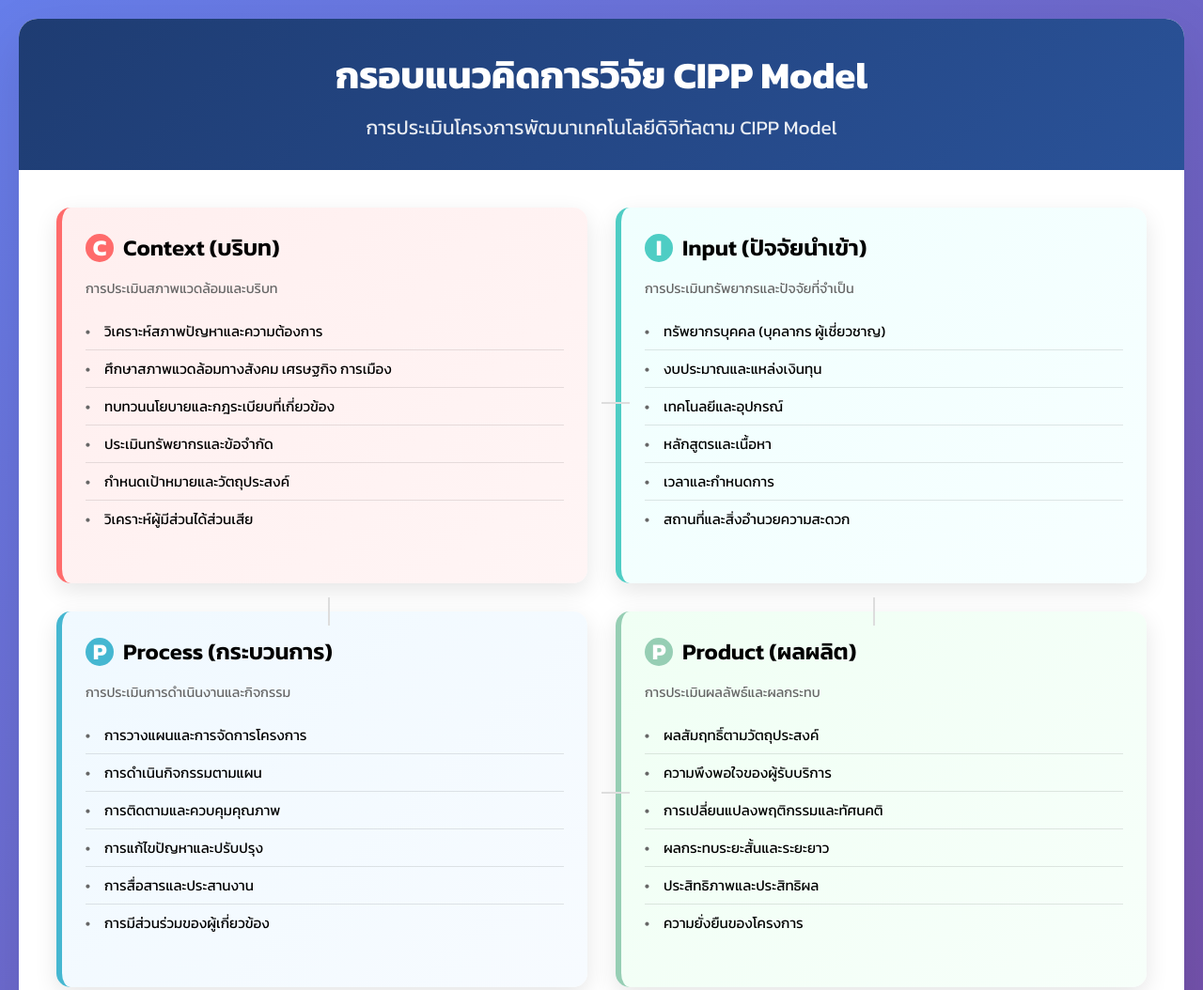
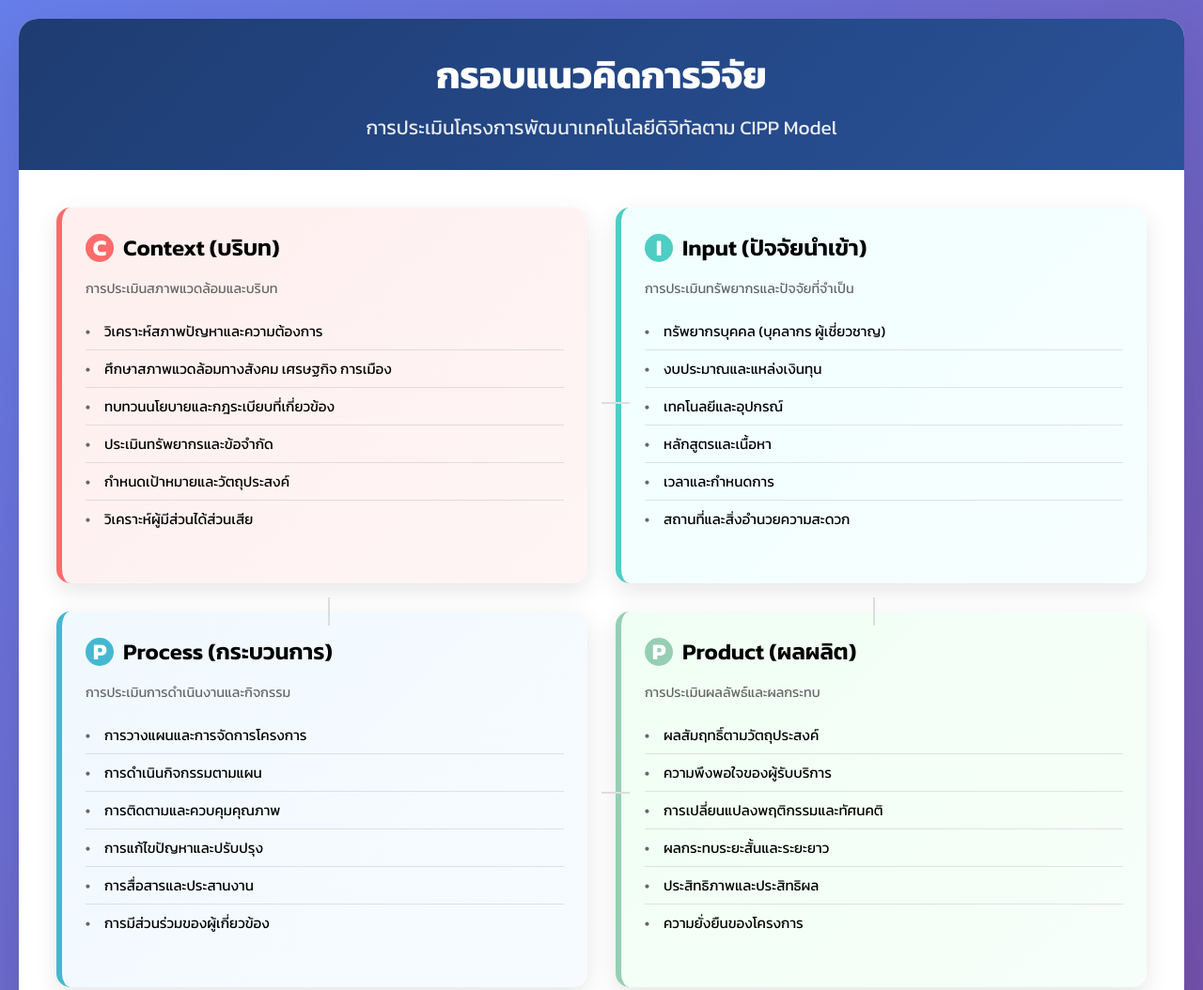
Before and after one commit to PitchayakornL/DLTV_1, a plain HTML site: page index.html in a window 1280 px wide. Shown: the top 1054 px of the page at 94% size. Drawn offline with Linux system fonts and the light colour scheme.

Commit message:
Update index.html

```diff
--- a/index.html
+++ b/index.html
@@ -316,7 +316,7 @@
 <body>
     <div class="container">
         <div class="header">
-            <h1>กรอบแนวคิดการวิจัย CIPP Model</h1>
+            <h1>กรอบแนวคิดการวิจัย</h1>
             <h2>การประเมินโครงการพัฒนาเทคโนโลยีดิจิทัลตาม CIPP Model</h2>
         </div>
 
```
